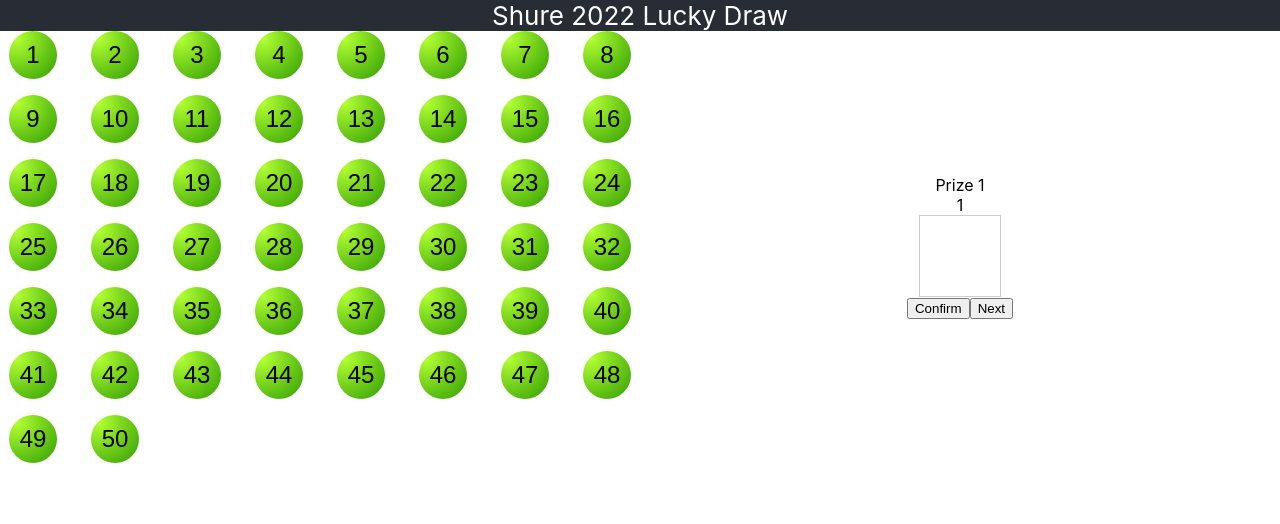
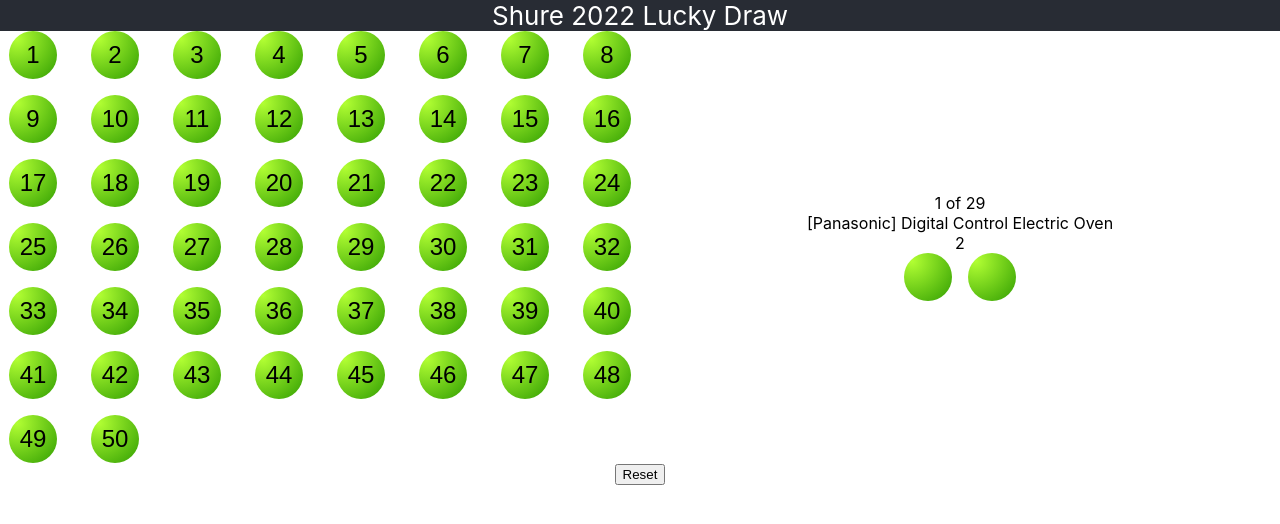
Before and after one commit to chrisshure/lucky-draw, a React (Create React App) app: page / in a window 1280 px wide. Shown: the top 524 px of the page. Built offline with nearby package versions, Linux system fonts and the light colour scheme.

Commit message:
save data in results

```diff
--- a/src/App.tsx
+++ b/src/App.tsx
@@ -1,47 +1,83 @@
 import { useState } from "react";
 import "./App.css";
 import { Balls } from "./components/Balls";
+import { Results } from "./components/Results";
 import { SelectPeople } from "./components/SelectPeople";
+import { People } from "./constants/People";
 import { Prizes } from "./constants/Prizes";
+import { ResultProps } from "./constants/Results";
+import { shuffleArray } from "./utilities/array";
 
 function App() {
+  const [people, setPeople] = useState(People);
   const [currentPrize, setCurrentPrize] = useState(Prizes[0]);
   const [selectedPeople, selectPeople] = useState<number[]>([]);
   const [drawnPeople, setDrawnPeople] = useState<number[]>([]);
-  // const prize = Prizes[currentPrize];
+  const [results, setResults] = useState<ResultProps[]>([]);
+
+  const selectingPeople = (i: number) => {
+    if (selectedPeople.find((p) => p === i)) {
+      // removing selected people
+      selectPeople(selectedPeople.filter((p) => p !== i));
+    } else {
+      // add people index to state
+      selectPeople([...selectedPeople, i]);
+    }
+  };
+
+  const confirmingPeople = () => {
+    setDrawnPeople([...drawnPeople, ...selectedPeople]);
+    const winners = selectedPeople.map((p) => {
+      return {
+        number: p,
+        name: People[p - 1],
+      };
+    });
+    setResults([...results, { prize: currentPrize, winners: winners }]);
+  };
+
+  const goingNextPrize = () => {
+    setCurrentPrize(Prizes[Prizes.indexOf(currentPrize) + 1]);
+    selectPeople([]);
+  };
+
+  const handleReset = () => {
+    setPeople(shuffleArray(people));
+    selectPeople([]);
+    setDrawnPeople([]);
+    setResults([]);
+    setCurrentPrize(Prizes[0]);
+  };
+
   return (
     <div className="App">
       <header className="App-header">Shure 2022 Lucky Draw</header>
       <div className="App-body">
         <div className="left-column">
           <Balls
+            people={people}
             max={currentPrize.quantity}
             selectedPeople={selectedPeople}
             drawnPeople={drawnPeople}
-            onSelected={(i) => {
-              if (selectedPeople.find((p) => p === i)) {
-                selectPeople(selectedPeople.filter((p) => p !== i));
-              } else {
-                selectPeople([...selectedPeople, i]);
-              }
-            }}
+            onSelected={selectingPeople}
           />
         </div>
         <div className="right-column">
           <SelectPeople
+            people={people}
             currentPrize={currentPrize}
             selectedPeople={selectedPeople}
-            confirmPeople={() => {
-              setDrawnPeople([...drawnPeople, ...selectedPeople]);
-            }}
-            nextPrize={() => {
-              setCurrentPrize(Prizes[Prizes.indexOf(currentPrize) + 1]);
-              selectPeople([]);
-            }}
+            confirmPeople={confirmingPeople}
+            nextPrize={goingNextPrize}
           />
         </div>
       </div>
-      <footer className="App-footer"></footer>
+      <footer className="App-footer">
+        <Results results={results} />
+        <button className="button" onClick={handleReset}>
+          Reset
+        </button>
+      </footer>
     </div>
   );
 }
--- a/src/components/Balls.tsx
+++ b/src/components/Balls.tsx
@@ -1,10 +1,10 @@
 import classNames from "classnames";
 import { useState } from "react";
-import { People } from "../constants/People";
 
 interface BallProps {
   isDrawn: boolean;
   isDisabled: boolean;
+  isSelected: boolean;
   order: number;
   name: string;
   onSelected: (i: number) => void;
@@ -13,29 +13,28 @@
 export const Ball: React.FC<BallProps> = ({
   isDrawn,
   isDisabled,
+  isSelected,
   order,
   name,
   onSelected,
 }) => {
-  const [selected, setSelected] = useState(false);
   const classes = classNames("ball", {
     drawn: isDrawn,
-    selected: selected,
+    selected: isSelected,
   });
   const handleClick = (event: React.MouseEvent<HTMLButtonElement>) => {
     if (isDrawn) {
       return;
     }
-    if (!isDisabled || selected) {
-      setSelected(!selected);
-      onSelected(order - 1);
+    if (!isDisabled || isSelected) {
+      onSelected(order);
     }
   };
 
   return (
     <div className="ball-wrapper">
       <button className={classes} onClick={handleClick}>
-        {order}
+        {order > -1 && order}
       </button>
     </div>
   );
@@ -43,17 +42,19 @@
 
 export const Balls: React.FC<{
   max: number;
+  people: string[];
   selectedPeople: number[];
   drawnPeople: number[];
   onSelected: (i: number) => void;
-}> = ({ max, selectedPeople, drawnPeople, onSelected }) => {
+}> = ({ max, people, selectedPeople, drawnPeople, onSelected }) => {
   return (
     <div className="balls">
-      {People.map((p, i) => (
+      {people.map((p, i) => (
         <Ball
           key={i}
-          isDrawn={drawnPeople.indexOf(i) > -1}
+          isDrawn={drawnPeople.indexOf(i + 1) > -1}
           isDisabled={selectedPeople.length >= max}
+          isSelected={selectedPeople.indexOf(i + 1) > -1}
           order={i + 1}
           name={p}
           onSelected={onSelected}
--- /dev/null
+++ b/src/components/Results.tsx
@@ -0,0 +1,18 @@
+import { ResultProps } from "../constants/Results";
+
+export const Results: React.FC<{ results: ResultProps[] }> = ({ results }) => {
+  return (
+    <div>
+      {results.map((result, i) => (
+        <div key={i}>
+          <span>{`${result.prize.name} x ${result.prize.quantity}`}</span>
+          <ul>
+            {result.winners.map((winner, i) => (
+              <li key={i}>{winner.name}</li>
+            ))}
+          </ul>
+        </div>
+      ))}
+    </div>
+  );
+};
--- a/src/components/SelectPeople.tsx
+++ b/src/components/SelectPeople.tsx
@@ -1,5 +1,7 @@
-import React from "react";
+import React, { useEffect, useState } from "react";
 import { Prizes, PrizeProps } from "../constants/Prizes";
+import { makeEmptyArray } from "../utilities/array";
+import { Ball } from "./Balls";
 
 const Prize: React.FC<PrizeProps> = ({ name, quantity }) => {
   return (
@@ -10,39 +12,72 @@
   );
 };
 
-const makeEmptyArray = (quantity: number) => {
-  let a = [];
-  for (let i = 0; i < quantity; i++) {
-    a.push(-1);
-  }
-  return a;
-};
-
 export const SelectPeople: React.FC<{
+  people: string[];
   currentPrize: PrizeProps;
   selectedPeople: number[];
   confirmPeople: () => void;
   nextPrize: () => void;
-}> = ({ currentPrize, selectedPeople, confirmPeople, nextPrize }) => {
-  const handleConfirm = () => confirmPeople();
+}> = ({ people, currentPrize, selectedPeople, confirmPeople, nextPrize }) => {
+  const [isConfirmed, setConfirmed] = useState(
+    selectedPeople.length === currentPrize.quantity
+  );
+  const handleConfirm = () => {
+    if (selectedPeople.length === currentPrize.quantity) {
+      setConfirmed(true);
+      confirmPeople();
+    }
+  };
   const handleNext = () => {
     if (currentPrize !== Prizes[Prizes.length - 1]) {
+      setConfirmed(false);
       nextPrize();
     }
   };
+
+  useEffect(() => {
+    if (selectedPeople.length === 0) {
+      setConfirmed(false);
+    }
+  }, [selectedPeople]);
+
   return (
     <div>
+      <div className="page">{`${Prizes.indexOf(currentPrize) + 1} of ${
+        Prizes.length
+      }`}</div>
       <Prize name={currentPrize.name} quantity={currentPrize.quantity} />
 
       <div className="selected-space-container">
-        {makeEmptyArray(currentPrize.quantity).map((q, i) => (
-          <div className="selected-space" key={i}>
-            {selectedPeople[i]}
-          </div>
-        ))}
+        {makeEmptyArray(currentPrize.quantity).map((q, i) => {
+          const number = selectedPeople[i] ? selectedPeople[i] : -1;
+          const name = selectedPeople[i] ? people[selectedPeople[i] - 1] : "";
+          return (
+            <div className="selected-ball-container" key={i}>
+              <div className="selected-ball-wrapper">
+                <Ball
+                  isDisabled={true}
+                  isDrawn={false}
+                  isSelected={false}
+                  order={number}
+                  name={name}
+                  onSelected={() => {}}
+                />
+              </div>
+            </div>
+          );
+        })}
       </div>
-      <button onClick={handleConfirm}>Confirm</button>
-      <button onClick={handleNext}>Next</button>
+      {selectedPeople.length === currentPrize.quantity && !isConfirmed && (
+        <button className="button" onClick={handleConfirm}>
+          Confirm
+        </button>
+      )}
+      {selectedPeople.length === currentPrize.quantity && isConfirmed && (
+        <button className="button" onClick={handleNext}>
+          Next
+        </button>
+      )}
     </div>
   );
 };
--- a/src/constants/Prizes.ts
+++ b/src/constants/Prizes.ts
@@ -1,15 +1,124 @@
 export interface PrizeProps {
   name: string;
   quantity: number;
+  group?: string;
 }
 
 export const Prizes:PrizeProps[] = [
   {
-    name: 'Prize 1',
+    name: '[Panasonic] Digital Control Electric Oven',
+    quantity: 2
+  },
+  {
+    name: '[Shure] AONIC Free Earphones (Red)',
+    quantity: 2
+  },
+  {
+    name: '[Shure] MV7 Podcast Microphone Bundle',
+    quantity: 2
+  },
+  {
+    name: '[Apple] Watch Series 7 45mm (GPS+Cellular) - Green',
     quantity: 1
   },
   {
-    name: 'Prize 2',
+    name: '[Apple] Watch Series 7 45mm (GPS+Cellular) - Black',
+    quantity: 1
+  },
+  {
+    name: '[Parknshop] Coupon $500 + White Wine',
+    quantity: 3
+  },
+  {
+    name: '[Nintendo] Switch OLED',
     quantity: 2
-  }
+  },
+  {
+    name: '[HKTVMall] gift card $500 + White Wine',
+    quantity: 4
+  },
+  {
+    name: '[Dyson] V12 Deatect Slim Total Clean',
+    quantity: 2
+  },
+  {
+    name: '[Shure] AONIC Free Earphones (Black)',
+    quantity: 2
+  },
+  {
+    name: '[DJI] Mini 2 Fly More Combo Drone',
+    quantity: 2
+  },
+  {
+    name: '[Sogo] Coupon $1000',
+    quantity: 3
+  },
+  {
+    name: '[Apple] iPad Air 10.9" 256Gb (Green)',
+    quantity: 1
+  },
+  {
+    name: '[Apple] iPad Air 10.9" 256Gb (Blue)',
+    quantity: 1
+  },
+  {
+    name: '[Bruno] BAK802 Hot Soup Blender + White Wine',
+    quantity: 2
+  },
+  {
+    name: '[Ogawa] Shoulder Massager',
+    quantity: 2
+  },
+  {
+    name: '[Mannings] Coupons $800 + White Wine',
+    quantity: 5
+  },
+  {
+    name: '[NESPRESSO] C61 Pixie Capsule Coffee Machine',
+    quantity: 2
+  },
+  {
+    name: '[Mannings] Coupons $1000 + White Wine',
+    quantity: 3
+  },
+  {
+    name: '[Dyson] Supersonic™ hair dryer',
+    quantity: 2
+  },
+  {
+    name: 'Dyson Purifier Hot+Cool Formaldehyde',
+    quantity: 1
+  },
+  {
+    name: '[Shure] AONIC 50 Wireless Headphone (Black)',
+    quantity: 1
+  },
+  {
+    name: '[Shure] AONIC 50 Wireless Headphone (Brown)',
+    quantity: 1
+  },
+  {
+    name: '[Shure] AONIC 50 Wireless Headphone (White)',
+    quantity: 1
+  },
+  {
+    name: '[Apple] iPad mini wifi 256GB (Purple)',
+    quantity: 1
+  },
+  {
+    name: '[Apple] iPad mini wifi 256GB (Starlight)',
+    quantity: 1
+  },
+  {
+    name: '[Tanita] BC-402 Body Composition Monitor',
+    quantity: 2
+  },
+  {
+    name: '[Parknshop] Coupon $500 + White Wine',
+    quantity: 1
+  },
+  {
+    name: '[Apple] iPhone 13 Pro 512GB (Sierra Blue)',
+    quantity: 1
+  },
 ]
--- /dev/null
+++ b/src/constants/Results.ts
@@ -0,0 +1,9 @@
+import { PrizeProps } from "./Prizes";
+
+export interface ResultProps {
+  prize: PrizeProps;
+  winners: {
+    number: number;
+    name: string;
+  }[]
+}
--- /dev/null
+++ b/src/utilities/array.ts
@@ -0,0 +1,31 @@
+export const shuffleArray =(array:any[]) =>  {
+  // let currentIndex = array.length,  randomIndex;
+
+  // // While there remain elements to shuffle...
+  // while (currentIndex != 0) {
+
+  //   // Pick a remaining element...
+  //   randomIndex = Math.floor(Math.random() * currentIndex);
+  //   currentIndex--;
+
+  //   // And swap it with the current element.
+  //   [array[currentIndex], array[randomIndex]] = [
+  //     array[randomIndex], array[currentIndex]];
+  // }
+
+  // return array;
+
+  for (let i = array.length - 1; i > 0; i--) {
+        const j = Math.floor(Math.random() * (i + 1));
+        [array[i], array[j]] = [array[j], array[i]];
+    }
+  return array;
+}
+
+export const makeEmptyArray = (quantity: number) => {
+  let a = [];
+  for (let i = 0; i < quantity; i++) {
+    a.push(-1);
+  }
+  return a;
+};
```
